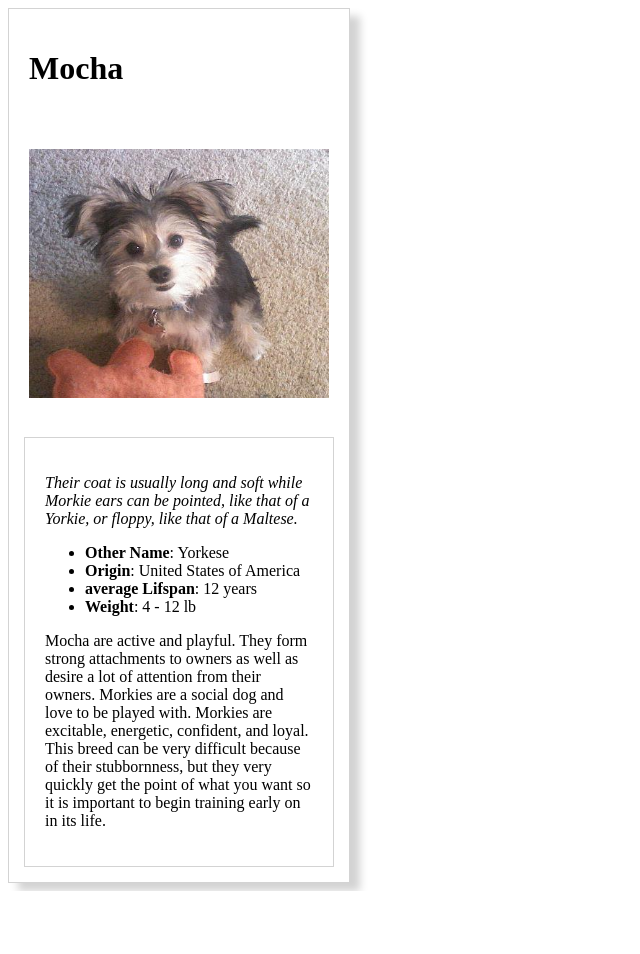
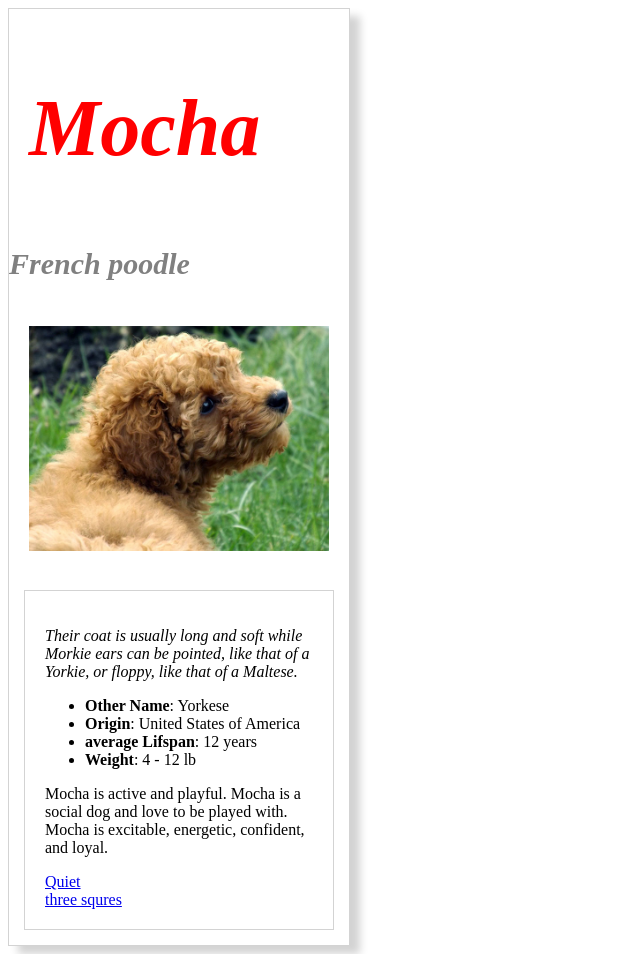
Before and after one commit to summerMocha/2016-SWC, a plain HTML site: page ps-02/index.html in a window 1280 px wide. Shown: the whole page, without its empty margins (0-640 px from the left). Before the commit the page ends 891 px from the top, so only its background shows below. Drawn offline with Linux system fonts and the light colour scheme.

Commit message:
adding sth

```diff
--- a/ps-02/index.html
+++ b/ps-02/index.html
@@ -9,20 +9,26 @@
 	<div class="body">
 
 		<h1 class="space">Mocha</h1>
+		<h2> French poodle</h2>
 
-		<img src="Morkie_2007.JPG" alt="Mocha" class="picture space">
+		<img src="poodle.jpg" alt="Mocha" class="picture space">
 		<div class="information space">
 			<!-- your favorite animal's interesting fact goes here -->
 			<p class="fact">Their coat is usually long and soft while Morkie ears can be pointed, like that of a Yorkie, or floppy, like that of a Maltese.</p>
 			<ul class="dot">
-				<!-- your favorite animal's list items go here -->
+
 				<li><span class="listitem">Other Name</span>: Yorkese</li>
 				<li><span class="listitem">Origin</span>: United States of America</li>
 				<li><span class="listitem">average Lifspan</span>: 12 years</li>
 				<li><span class="listitem">Weight</span>: 4 - 12 lb</li>
 			</ul>
-			<!-- your favorite animal's description goes here -->
-			<p>Mocha are active and playful. They form strong attachments to owners as well as desire a lot of attention from their owners. Morkies are a social dog and love to be played with. Morkies are excitable, energetic, confident, and loyal. This breed can be very difficult because of their stubbornness, but they very quickly get the point of what you want so it is important to begin training early on in its life.</p>
+
+			<p>Mocha is active and playful. Mocha is a social dog and love to be played with. Mocha is excitable, energetic, confident, and loyal. </p>
+			<div><a href="https://summermocha.github.io/2016-SWC/ps-02/quiet/QUIETEST.html"> Quiet</a>
+			</div>
+
+			<div><a href="https://summermocha.github.io/2016-SWC/ps-02/three%20squres%20/a.html"> three squres</a>
+			</div>
 		</div>
 	</div>
 </body>
--- a/ps-02/styles.css
+++ b/ps-02/styles.css
@@ -1,3 +1,13 @@
+h1{
+	font-size: 80px;
+	color:red;
+	font-style: italic;
+}
+h2{
+	font-size:30px;
+	font-style: italic;
+	color:gray;
+}
 
  .listitem{
 	font-weight: bold;
```
Also changed, not shown: ps-02/a.html (deleted, +0 -23 lines), ps-02/three squres /QUIETEST.html (deleted, +0 -19 lines), ps-02/Morkie_2007.JPG (deleted), ps-02/poodle.jpg (added), 1 other file.
